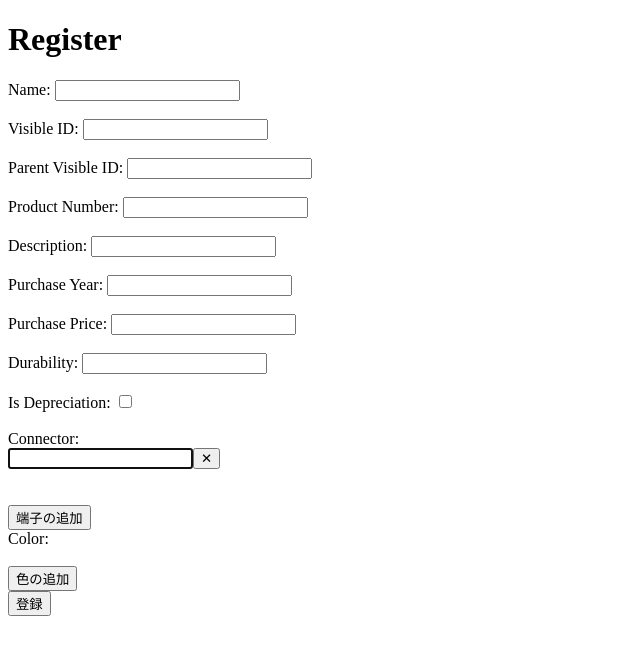
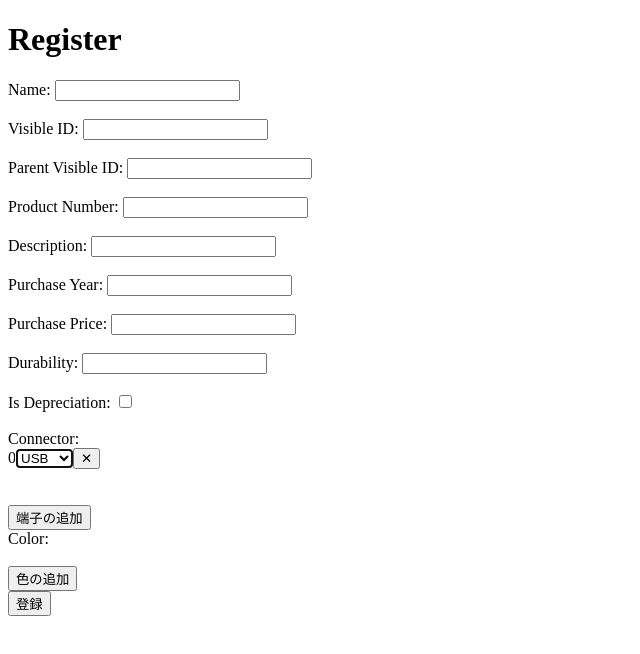
Before and after one commit to sohosai/dashi-temp-client, a React (Vite) app: page /register in a window 1280 px wide. Both pictures are taken after a click on the button "端子の追加". Shown: the top 654 px of the page, without its empty margins (0-640 px from the left). Built offline with nearby package versions, Linux system fonts and the light colour scheme.

Commit message:
feat: 人類はもっとがんばれ💢

```diff
--- a/src/components/RegisterItemForm.tsx
+++ b/src/components/RegisterItemForm.tsx
@@ -1,5 +1,5 @@
 import { Controller, SubmitHandler, useForm, useFieldArray } from 'react-hook-form';
-import { registerItemSchema, RegisterItemSchemaType } from '../validation/registerItem';
+import { Color, registerItemSchema, RegisterItemSchemaType } from '../validation/registerItem';
 import { zodResolver } from '@hookform/resolvers/zod';
 import { FC } from 'react';
 import { ErrorMessage } from '@hookform/error-message';
@@ -74,27 +74,44 @@ const RegisterItemForm: FC = () => {
       <label htmlFor="connector">Connector: </label>
       {connectorArray.fields.map((field, index) => (
         <div key={field.id}>
-          <input id="connector" {...register(`connector.${index}.connector`)} />
+          <label htmlFor="connector">{index}</label>
+          <select id="connector" {...register(`connector.${index}.connector` as const)}>
+            <option value="USB">USB</option>
+            <option value="HDMI">HDMI</option>
+            <option value="VGA">VGA</option>
+            <option value="DVI">DVI</option>
+          </select>
           {index >= 0 && <input type="submit" value="✕" onClick={() => connectorArray.remove(index)} />}
         </div>
       ))}
       <br />
       <ErrorMessage errors={errors} name="connector" message={errors.connector?.message} />
       <br />
-      <input type="button" value="端子の追加" onClick={() => connectorArray.append({ connector: '' })} />
+      <input type="button" value="端子の追加" onClick={() => connectorArray.append({ connector: 'USB' })} />
       <br />
       <label htmlFor="color">Color: </label>
       {colorArray.fields.map((field, index) => (
         <div key={field.id}>
           <label htmlFor="color">{index}</label>
-          <input id="color" {...register(`color.${index}.color`)} />
+          <select id="color" {...register(`color.${index}.color`)}>
+            <option value="Red">Red</option>
+            <option value="Blue">Blue</option>
+            <option value="Green">Green</option>
+            <option value="Yellow">Yellow</option>
+            <option value="Purple">Purple</option>
+            <option value="Black">Black</option>
+            <option value="White">White</option>
+            <option value="Gray">Gray</option>
+            <option value="Brown">Brown</option>
+            <option value="Pink">Pink</option>
+          </select>
           {index >= 0 && <input type="submit" value="✕" onClick={() => colorArray.remove(index)} />}
         </div>
       ))}
       <br />
       <ErrorMessage errors={errors} name="color" message={errors.color?.message} />
       <br />
-      <input type="button" value="色の追加" onClick={() => colorArray.append({ color: '' })} />
+      <input type="button" value="色の追加" onClick={() => colorArray.append({ color: 'Black' })} />
       <br />
       <input type="submit" value="登録" />
     </form>
--- a/src/validation/registerItem.ts
+++ b/src/validation/registerItem.ts
@@ -4,6 +4,10 @@ import { z } from 'zod';
 const today = new Date();
 //NaNをnumberとして扱えるようにする
 const NaNSchema: z.ZodSchema<number> = z.any().refine(Number.isNaN);
+//Connectorで扱う端子のリスト
+export type Connector = 'USB' | 'HDMI' | 'VGA' | 'DVI';
+//Colorで扱う色のリスト
+export type Color = 'Red' | 'Blue' | 'Green' | 'Yellow' | 'Purple' | 'Black' | 'White' | 'Gray' | 'Brown' | 'Pink';
 
 const registerItemSchema = z.object({
   name: z.string().min(1, { message: '名前は、1文字以上入れてください。' }),
@@ -45,8 +49,8 @@ const registerItemSchema = z.object({
     })
     .nullable(),
   is_depreciation: z.boolean(),
-  connector: z.custom<{ connector: string }[]>(),
-  color: z.custom<{ color: string }[]>(),
+  connector: z.custom<{ connector: Connector }[]>(),
+  color: z.custom<{ color: Color }[]>(),
 });
 
 export { registerItemSchema };
```
